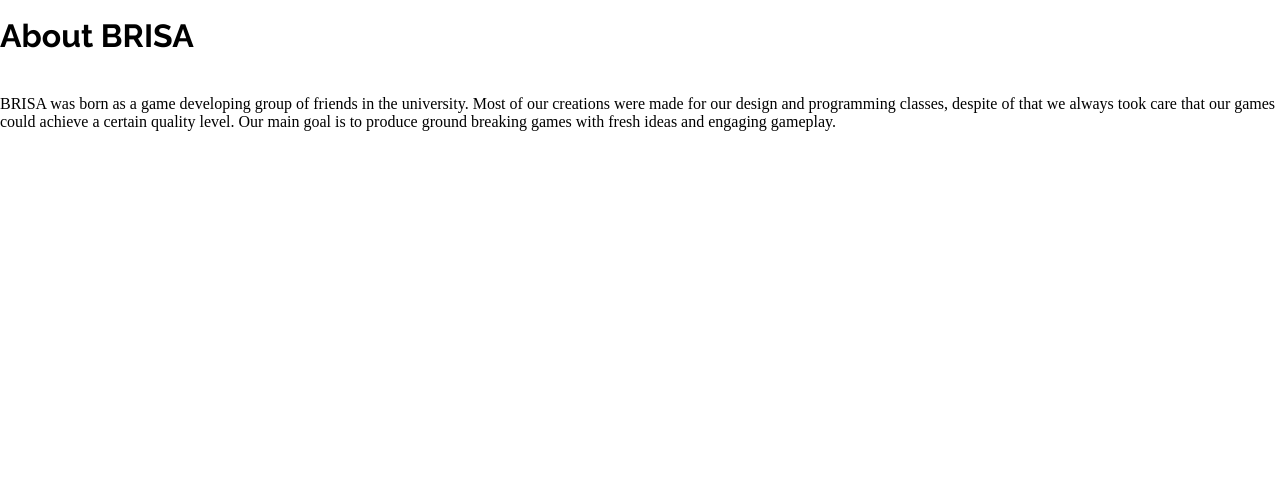
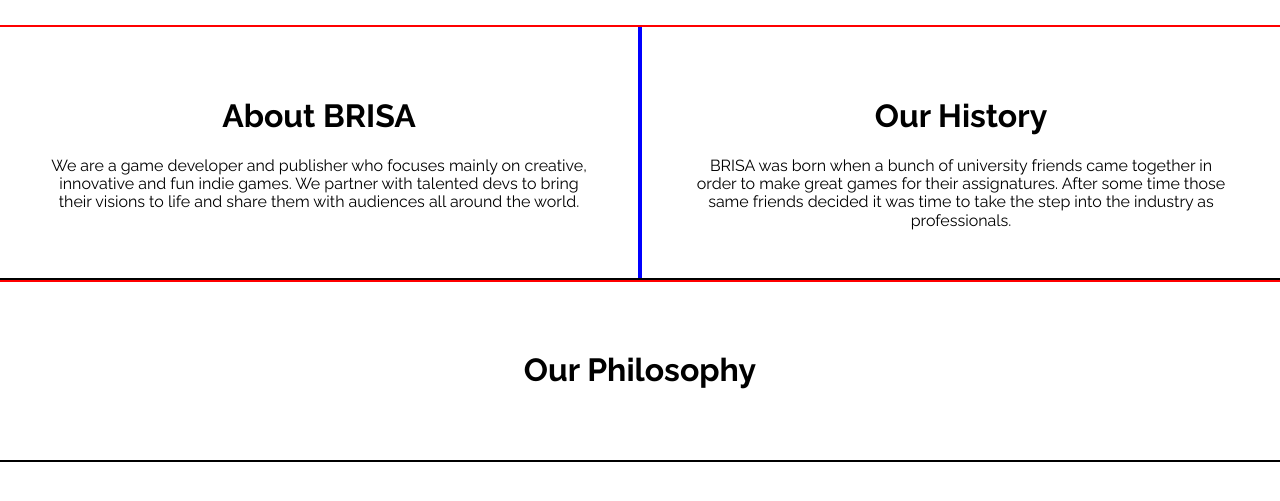
Before and after one commit to BCzk/TpDisWeb, a plain HTML site: page Paginas/about.html in a window 1280 px wide. Shown: the part 73-574 px from the top of the page. Drawn offline with Linux system fonts and the light colour scheme.

Commit message:
About Us progress

```diff
--- a/Estilos/estilo-about.css
+++ b/Estilos/estilo-about.css
@@ -1,9 +1,36 @@
-body
-{
+.main {
+    padding-top: 100px; /*Esto es para que arranque después de la barra de navegación*/
+    outline: 2px solid black;
+    font-family: "Raleway", sans-serif;
+    width: 100vw;
+}
+.about-history{
+    display: flex;
+    justify-content: center;
+    height: auto;
+    outline: 2px solid red;
+    width: 100vw;
+}
+.about {
+    width: 50%;
+    text-align: center;
+    padding: 50px;
+    flex-shrink:0;
+    border-right:2px solid blue;
+}
+.history {
+    width: 50%;
+    text-align: center;
+    padding: 50px;
+    flex-shrink: 0;
+    border-left: 2px solid blue;
+}
 
+.philosophy{
+    width: 100vw;
+    height: auto;
+    text-align:center;
+    align-content: center;
+    padding: 50px;
+    outline: 2px solid black;
 }
-.title {
-    position: absolute;
-    left: 0;
-    top: 70px; /*Esto es para que arranque después de la barra de navegación*/
-}
--- a/Paginas/about.html
+++ b/Paginas/about.html
@@ -43,10 +43,24 @@
         </nav>
 
         <main>
-            <!-- Título -->
-            <div class="title">
-                <h1>About BRISA</h1><br />
-                <p>BRISA was born as a game developing group of friends in the university. Most of our creations were made for our design and programming classes, despite of that we always took care that our games could achieve a certain quality level. Our main goal is to produce ground breaking games with fresh ideas and engaging gameplay.</p>
+            <!-- Main -->
+            <div class="main">
+                <div class="about-history">
+                    <!-- About Us -->
+                    <div class="about">
+                        <h1>About BRISA</h1>
+                        <p>We are a game developer and publisher who focuses mainly on creative, innovative and fun indie games. We partner with talented devs to bring their visions to life and share them with audiences all around the world.</p>
+                    </div>
+                    <!-- Our History -->
+                    <div class="history">
+                        <h1>Our History</h1>
+                        <p>BRISA was born when a bunch of university friends came together in order to make great games for their assignatures. After some time those same friends decided it was time to take the step into the industry as professionals.</p>
+                    </div>
+                </div>
+                <div class="philosophy">
+                    <h1>Our Philosophy</h1>
+                    <p></p>
+                </div>
             </div>
         </main>
 </body>
```
